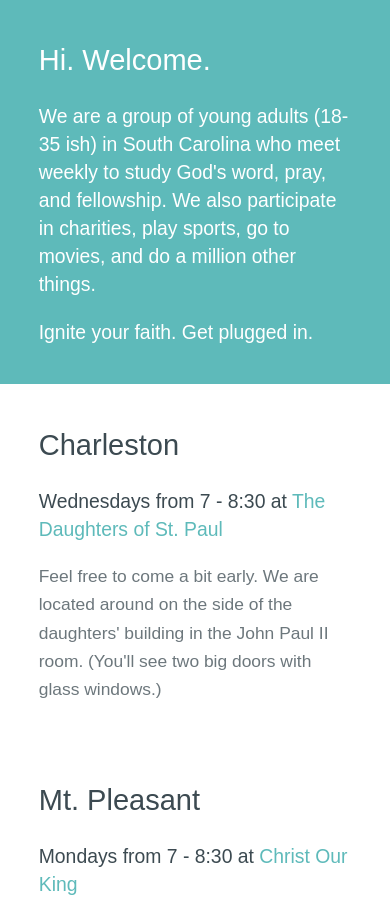
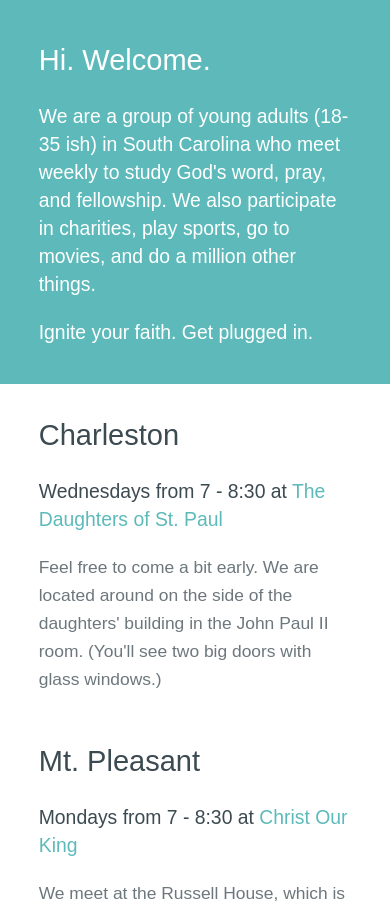
Before and after one commit to chrisdavies/lucisvia, a plain HTML site: page index.html in a window 390 px wide. Shown: the part 202-1105 px from the top of the page. Drawn offline with Linux system fonts and the light colour scheme.

Commit message:
changing padding

```diff
--- a/css/index.css
+++ b/css/index.css
@@ -186,5 +186,6 @@ h2, h1 {
         display: block;
         width: auto;
         padding: 1em 2em;
+        padding: .5em 2em 0;
     }
 }
```
